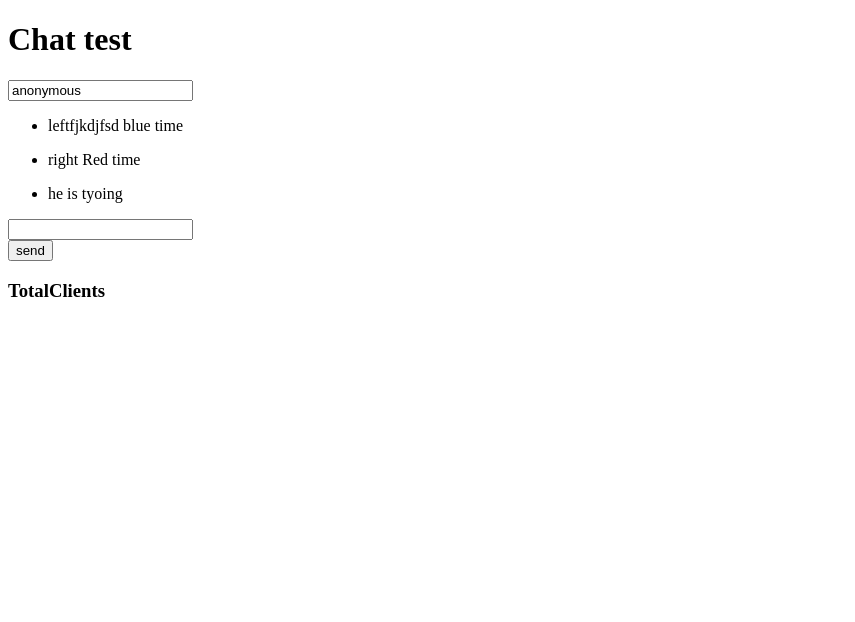
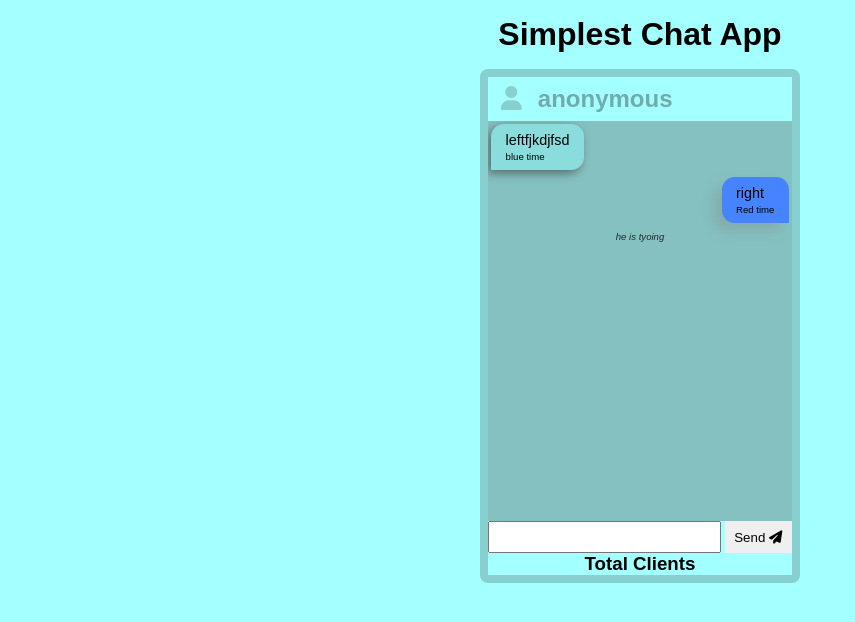
Before and after one commit to haruno88s/SimplestChatRoom2, a website: page public/index.html in a window 1280 px wide. Shown: the whole page, without its empty margins (0-855 px from the left). Drawn offline with nearby package versions, Linux system fonts and the light colour scheme; no server answers.

Commit message:
first commit

```diff
--- a/app.js
+++ b/app.js
@@ -27,4 +27,7 @@ function onconnected(socket){
         console.log(data);
         socket.broadcast.emit('chatmessage', data)
     })
+    socket.on('feedback',(data) =>{
+        socket.broadcast.emit('feedback', data)
+    })
 }
--- a/public/index.html
+++ b/public/index.html
@@ -3,13 +3,15 @@
 <head>
     <meta charset="UTF-8">
     <meta name="viewport" content="width=device-width, initial-scale=1.0">
+    <link rel="stylesheet" href="https://cdnjs.cloudflare.com/ajax/libs/font-awesome/6.6.0/css/all.min.css">
+    <link rel="stylesheet" href="style.css">
     <title>Chat app</title>
 </head>
 <body>
-    <h1>Chat test</h1>
+    <h1 class="title">Simplest Chat App</h1>
     <div class="main">
         <div class="name">
-            <span><i></i></span>
+            <span><i class="fa fa-user"></i></span>
             <input type="text" id="nameinput" class="nameinput" value="anonymous">
         </div>
         <ul class="messagecontainer" id = "messagecontainer">
@@ -33,12 +35,13 @@
         <form class="messageform" id="messageform">
             <input type="text" name = "message" class="messageinput" id="messageinput">
             <div class="vdivider"></div>
-            <button class="sendbutton" type="submit">send</button>
+            <button class="sendbutton" type="submit">Send <span><i class="fa fa-paper-plane"></i></span></button>
         </form>
 
-        <h3 class="clientstotal" id="clientstotal">TotalClients</h3>
+        <h3 class="clientstotal" id="clientstotal">Total Clients</h3>
     </div>
 <script src="/socket.io/socket.io.js"></script>
+<script src="https://cdnjs.cloudflare.com/ajax/libs/moment.js/2.28.0/moment.min.js" integrity="sha512-Q1f3TS3vSt1jQ8AwP2OuenztnLU6LwxgyyYOG1jgMW/cbEMHps/3wjvnl1P3WTrF3chJUWEoxDUEjMxDV8pujg==" crossorigin="anonymous" referrerpolicy="no-referrer"></script>
 <script src="main.js"></script>
 </body>
 </html>
--- a/public/main.js
+++ b/public/main.js
@@ -38,8 +38,30 @@ function addmessagetoui(isOwnmessage, data){
             <li class="${isOwnmessage ? "messageright" :"messageleft"}">
                 <p class="message">
                     ${data.message}
-                    <span>${data.name} || ${(data.datetime)}</span>
+                    <span>${data.name} || ${moment(data.dateTime).fromNow()}</span>
                 </p>
             </li>`
     messagecontainer.innerHTML += element;
+    scrolltobottom();
 }
+
+function scrolltobottom(){
+    messagecontainer.scrollTo(0,messagecontainer.scrollHeight)
+}
+
+messageinput.addEventListener('focus',(e)=>{
+    socket.emit('feedback',{
+        feedback: `${nameinput.value} is typing a message`
+    })
+})
+
+messageinput.addEventListener('keypress',(e)=>{
+    socket.emit('feedback',{
+        feedback: `${nameinput.value} is typing a message`
+    })
+})
+messageinput.addEventListener('blur',(e)=>{
+    socket.emit('feedback',{
+        feedback: '',
+    })
+})
--- /dev/null
+++ b/public/style.css
@@ -0,0 +1,112 @@
+@import url('https://fonts.googleapis.com/css2?family=Open+Sans:ital,wght@0,300..800;1,300..800&display=swap');
+*{
+    margin: 0;
+    padding: 0;
+    box-sizing: border-box;
+    scroll-behavior: smooth;
+}
+body{
+    font-family: 'Open-sans', sans-serif;
+    display: flex;
+    flex-direction: column;
+    justify-content: center;
+    align-items: center;
+    display: grid;
+    place-items: center;
+    background-color: #a4ffff;
+}
+
+.title{
+    margin: 1rem 0;
+}
+
+.main{
+    border: 8px solid #88d0d0;
+    width: 20rem;
+    border-radius: .5rem;
+    overflow: hidden;
+}
+
+.name{
+    display: flex;
+    font-size: 1.5rem;
+    font-weight: 700;
+    padding: .5rem .8rem;
+    color: #88d0d0;
+}
+
+.nameinput{
+    font-size: 1.5rem;
+    font-weight: 700;
+    flex-grow: 1;
+    color: #71acac;
+    border: none;
+    margin: 0 1rem;
+    outline: none;
+    background-color:  #a4ffff;
+}
+
+.messagecontainer{
+    display: flex;
+    flex-direction: column;
+    background-color: #85c1c1;
+    height: 25rem;
+    overflow-y: scroll;
+    overflow-x: hidden;
+}
+.messageleft,.messageright{
+    list-style: none;
+    padding: 0.5rem .9rem;
+    max-width: 20rem;
+    font-size: .9rem;
+    word-wrap: break-word;
+    margin: 0.2rem;
+}
+.messageleft{
+    align-self: flex-start;
+    border-radius: .8rem .8rem .8rem 0;
+    background-color: #8bdcdc;
+    box-shadow: -0.2rem 0.2rem 0.6rem #596969;
+}
+.messageright{
+    align-self: flex-end;
+    border-radius: .8rem .8rem 0 .8rem;
+    background-color: #4684ff;
+    box-shadow: -0.5rem 0.5rem 0.8rem #83acac;
+}
+
+.messageleft p span, .messageright p span{
+    display: block;
+    font-weight: italic;
+    font-size: 0.6rem;
+    margin-top: 0.2rem;
+}
+
+.feedback{
+    font-style: italic;
+    font-size: 0.6rem;
+    padding: 0 0.62rem 0.62rem 0.62rem;
+    color: #26282b;
+    text-align: center;
+}
+
+.messageform{
+    display: flex;
+    justify-content: space-between;
+}
+.messageinput{
+    flex-grow: 1;
+    height: 2rem;
+}
+.sendbutton{
+    font-weight: 500;
+    border: none;
+    padding: 0 0.6rem;
+    cursor: pointer;
+}
+.vdivider{
+    width:0.2rem;
+}
+.clientstotal{
+    text-align: center;
+}
```
